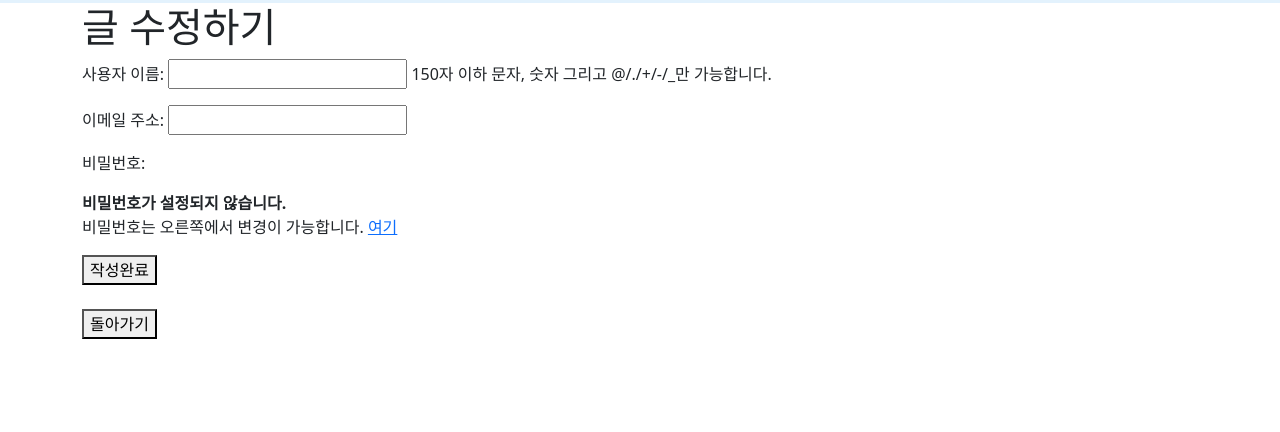
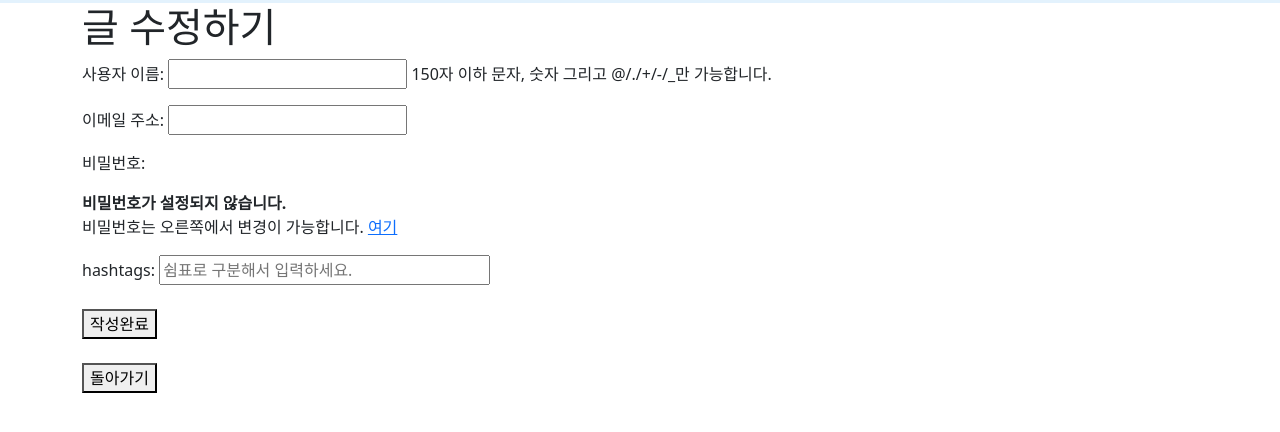
Before and after one commit to Seojeil/team_10-_spartamarket, a Django app: template spartamarket/products/templates/products/update.html in a window 1280 px wide. Shown: the part 53-485 px from the top of the page. Run offline with Django 4.2, Linux system fonts and the light colour scheme; the template is opened without the code that fills it: values that come from a table or form of the project are taken from there, others are empty.

Commit message:
feat:해시태그기능 완성

```diff
--- a/spartamarket/products/templates/products/create.html
+++ b/spartamarket/products/templates/products/create.html
@@ -7,7 +7,7 @@
     {% csrf_token %}
     {{ form.as_p }}
     <label for="hashtags">hashtags:</label>
-    <input type="text" id="hashtags" name="hashtags" oninput='HachTagInput(event)' required size="30" maxlength="50" placeholder="쉼표로 구분해서 입력하세요.">
+    <input type="text" id="hashtags" name="hashtags" oninput='HachTagInput(event)' size="30" maxlength="50" placeholder="쉼표로 구분해서 입력하세요.">
     <br><br>
     <button type='submit'>작성완료</button>
 </form>
--- a/spartamarket/products/templates/products/update.html
+++ b/spartamarket/products/templates/products/update.html
@@ -6,6 +6,17 @@
 <form action="{% url 'products:update' product.pk %}" method='POST' enctype='multipart/form-data'>
     {% csrf_token %}
     {{ form.as_p }}
+    <p>
+        {% if product.hashtags.exists %}
+        현재 해시태그:
+            {% for current_hashtag in current_hashtags %}
+                #{{ current_hashtag }}
+            {% endfor %}
+        {% endif %}
+    </p>
+    <label for="hashtags">hashtags:</label>
+    <input type="text" id="hashtags" name="hashtags" oninput='HachTagInput(event)' size="30" maxlength="50" placeholder="쉼표로 구분해서 입력하세요.">
+    <br><br>
     <button type='submit'>작성완료</button>
 </form>
 <br>
```
Also changed, not shown: spartamarket/products/templates/products/index.html (+7 -1 lines), spartamarket/products/views.py (+11 -0 lines), README.md.
